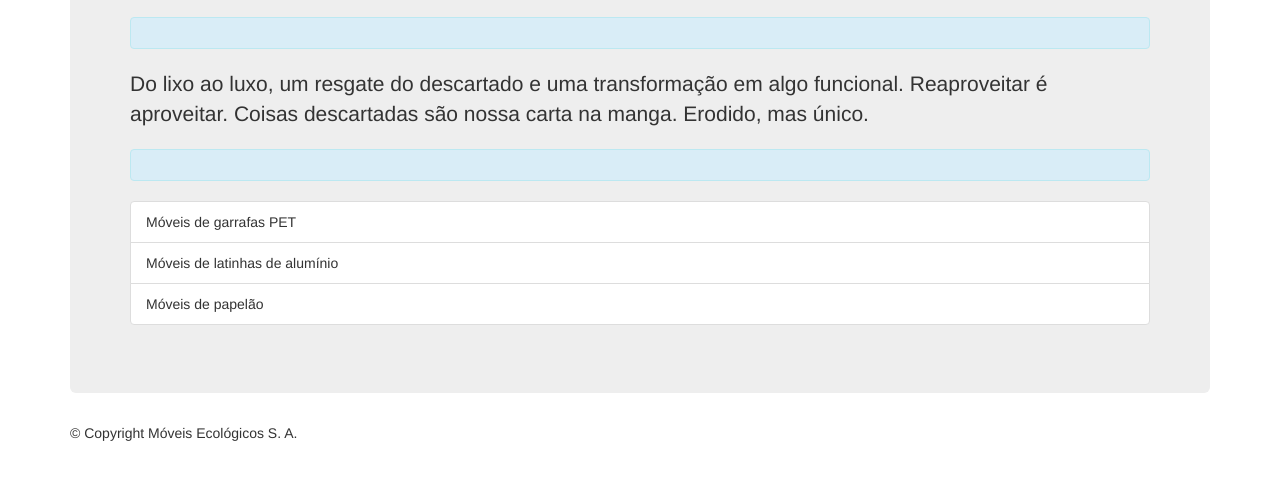
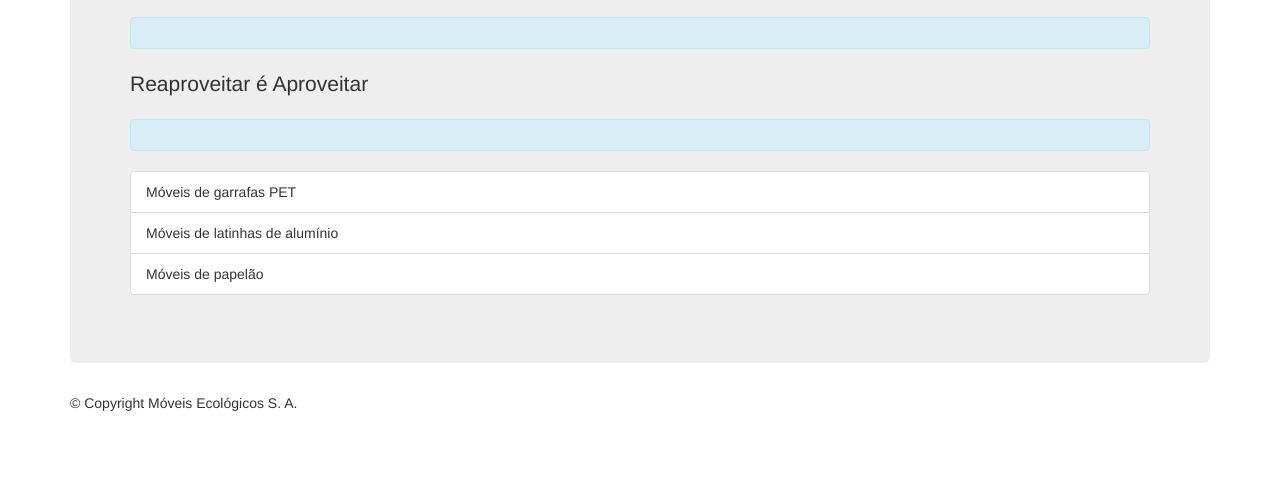
Before and after one commit to hermessoaress/moveis, a plain HTML site: page index.html in a window 1280 px wide. Shown: the part 140-620 px from the top of the page. Drawn offline with nearby package versions, Linux system fonts and the light colour scheme.

Commit message:
Resolvendo conflitos após merge de design

```diff
--- a/index.html
+++ b/index.html
@@ -15,9 +15,7 @@ css/bootstrap.min.css">
         <div class="jumbotron">
             <h1>Móveis Ecológicos S. A.</h1>
             <h2 id="mensagem" class="alert alert-info"></h2>
-            <p>Do lixo ao luxo, um resgate do descartado e uma transformação
-            em algo funcional. Reaproveitar é aproveitar. Coisas descartadas
-            são nossa carta na manga. Erodido, mas único.</p>
+            <p>Reaproveitar é Aproveitar</p>
 
             <h2 id="mensagem" class="alert alert-info"></h2>
             <ul class="list-group">
```
